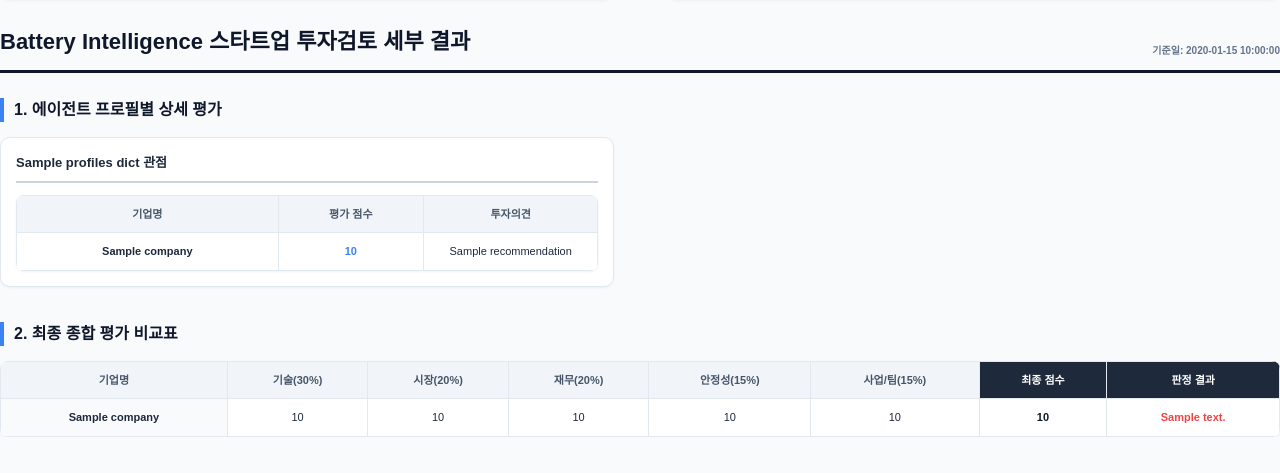
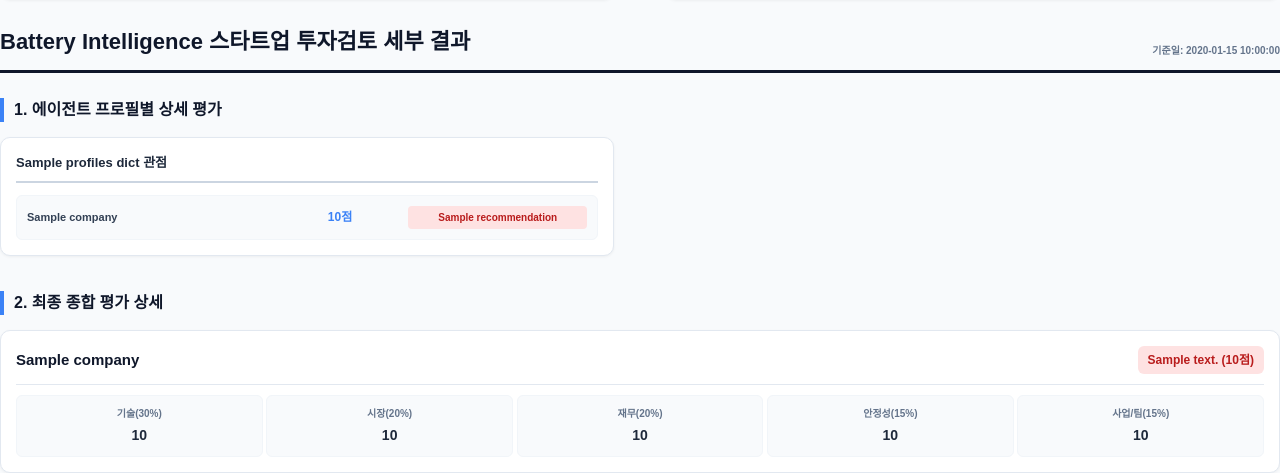
Before and after one commit to sumin-990416/Langchain_Skala_U3, a Python web app: template src/templates/report.html in a window 1280 px wide. Shown: the part 879-1352 px from the top of the page. Before the commit the page ends 1316 px from the top, so only its background shows below. Run offline with Jinja, Linux system fonts and the light colour scheme; the template is opened without the code that fills it: most values are stand-ins (such as "Sample title", 1, 10 or a date in 2020).

Commit message:
style: replace all tables with premium flexbox card UI

```diff
--- a/src/templates/report.html
+++ b/src/templates/report.html
@@ -158,30 +158,6 @@
             display: block;
         }
 
-        table {
-            width: 100%;
-            border-collapse: collapse;
-            margin-bottom: 0;
-            background: #ffffff;
-            border-radius: 8px;
-            overflow: hidden;
-            box-shadow: 0 1px 3px rgba(0,0,0,0.05);
-        }
-        th, td {
-            border: 1px solid #e2e8f0;
-            padding: 10px 8px;
-            text-align: center;
-            font-size: 11px;
-        }
-        th {
-            background-color: #f1f5f9;
-            color: #475569;
-            font-weight: 700;
-        }
-        tr:nth-child(even) {
-            background-color: #f8fafc;
-        }
-
         .page-break {
             page-break-before: always;
         }
@@ -219,6 +195,101 @@
             border-bottom: 2px solid #cbd5e1;
             padding-bottom: 8px;
             margin-bottom: 12px;
+        }
+
+        /* New Text-based layout styles */
+        .company-list {
+            display: flex;
+            flex-direction: column;
+            gap: 8px;
+        }
+        .company-row {
+            display: flex;
+            justify-content: space-between;
+            align-items: center;
+            background: #f8fafc;
+            padding: 10px;
+            border-radius: 6px;
+            border: 1px solid #f1f5f9;
+        }
+        .c-name {
+            font-weight: 700;
+            color: #334155;
+            width: 45%;
+            font-size: 11px;
+        }
+        .c-score {
+            font-weight: 800;
+            color: #3b82f6;
+            width: 25%;
+            text-align: center;
+            font-size: 12px;
+        }
+        .c-decision {
+            font-weight: 700;
+            font-size: 10px;
+            padding: 4px 8px;
+            border-radius: 4px;
+            width: 30%;
+            text-align: center;
+        }
+        .pass { background-color: #d1fae5; color: #059669; }
+        .fail { background-color: #fee2e2; color: #b91c1c; }
+
+        .final-container {
+            display: flex;
+            flex-direction: column;
+            gap: 15px;
+        }
+        .final-card {
+            background: #ffffff;
+            border-radius: 10px;
+            border: 1px solid #e2e8f0;
+            box-shadow: 0 1px 3px rgba(0,0,0,0.05);
+            padding: 15px;
+        }
+        .f-header {
+            display: flex;
+            justify-content: space-between;
+            align-items: center;
+            border-bottom: 1px solid #e2e8f0;
+            padding-bottom: 10px;
+            margin-bottom: 10px;
+        }
+        .f-name {
+            font-size: 15px;
+            font-weight: 800;
+            color: #0f172a;
+        }
+        .f-decision {
+            font-size: 12px;
+            font-weight: 700;
+            padding: 5px 10px;
+            border-radius: 6px;
+        }
+        .f-body {
+            display: flex;
+            justify-content: space-between;
+        }
+        .f-item {
+            background: #f8fafc;
+            padding: 10px;
+            border-radius: 6px;
+            width: 18%;
+            text-align: center;
+            border: 1px solid #f1f5f9;
+        }
+        .f-item span {
+            display: block;
+            font-size: 10px;
+            color: #64748b;
+            margin-bottom: 4px;
+            font-weight: 600;
+        }
+        .f-item strong {
+            display: block;
+            font-size: 14px;
+            color: #1e293b;
         }
     </style>
 </head>
@@ -287,69 +358,41 @@
         {% for profile_name, results in profiles_dict.items() %}
         <div class="profile-card">
             <h3>{{ profile_name }} 관점</h3>
-            <table>
-                <thead>
-                    <tr>
-                        <th style="width: 45%;">기업명</th>
-                        <th style="width: 25%;">평가 점수</th>
-                        <th style="width: 30%;">투자의견</th>
-                    </tr>
-                </thead>
-                <tbody>
-                    {% for item in results %}
-                    <tr>
-                        <td style="font-weight: 600;">{{ item.company }}</td>
-                        <td style="color: #3b82f6; font-weight: bold;">{{ item.result.weighted_score | round(2) }}</td>
-                        <td>
-                            {% if item.result.recommendation == "투자검토 추천" %}
-                                <span style="color: #10b981; font-weight: bold;">{{ item.result.recommendation }}</span>
-                            {% else %}
-                                {{ item.result.recommendation }}
-                            {% endif %}
-                        </td>
-                    </tr>
-                    {% endfor %}
-                </tbody>
-            </table>
+            <div class="company-list">
+                {% for item in results %}
+                <div class="company-row">
+                    <div class="c-name">{{ item.company }}</div>
+                    <div class="c-score">{{ item.result.weighted_score | round(2) }}점</div>
+                    <div class="c-decision {% if item.result.recommendation == '투자검토 추천' %}pass{% else %}fail{% endif %}">
+                        {{ item.result.recommendation }}
+                    </div>
+                </div>
+                {% endfor %}
+            </div>
         </div>
         {% endfor %}
     </div>
 
     <div style="margin-top: 15px;"></div>
-    <h2 class="section-title">2. 최종 종합 평가 비교표</h2>
-    <table>
-        <thead>
-            <tr>
-                <th>기업명</th>
-                <th>기술(30%)</th>
-                <th>시장(20%)</th>
-                <th>재무(20%)</th>
-                <th>안정성(15%)</th>
-                <th>사업/팀(15%)</th>
-                <th style="background-color:#1e293b; color:white;">최종 점수</th>
-                <th style="background-color:#1e293b; color:white;">판정 결과</th>
-            </tr>
-        </thead>
-        <tbody>
-            {% for c in companies %}
-            <tr>
-                <td style="font-weight: 600; background-color:#f8fafc;">{{ c.company_name }}</td>
-                <td>{{ c.domain_scores['technology'] | round(2) }}</td>
-                <td>{{ c.domain_scores['market'] | round(2) }}</td>
-                <td>{{ c.domain_scores['finance'] | round(2) }}</td>
-                <td>{{ c.domain_scores['risk'] | round(2) }}</td>
-                <td>{{ c.domain_scores['team'] | round(2) }}</td>
-                <td style="font-weight: bold; color: #0f172a;">{{ c.average_score | round(2) }}</td>
-                <td style="font-weight: bold;">
-                    {% if c.final_decision == "투자검토 추천" %}
-                        <span style="color: #10b981;">{{ c.final_decision }}</span>
-                    {% else %}
-                        <span style="color: #ef4444;">{{ c.final_decision }}</span>
-                    {% endif %}
-                </td>
-            </tr>
-            {% endfor %}
-        </tbody>
-    </table>
+    <h2 class="section-title">2. 최종 종합 평가 상세</h2>
+    <div class="final-container">
+        {% for c in companies %}
+        <div class="final-card">
+            <div class="f-header">
+                <span class="f-name">{{ c.company_name }}</span>
+                <span class="f-decision {% if c.final_decision == '투자검토 추천' %}pass{% else %}fail{% endif %}">
+                    {{ c.final_decision }} ({{ c.average_score | round(2) }}점)
+                </span>
+            </div>
+            <div class="f-body">
+                <div class="f-item"><span>기술(30%)</span> <strong>{{ c.domain_scores['technology'] | round(2) }}</strong></div>
+                <div class="f-item"><span>시장(20%)</span> <strong>{{ c.domain_scores['market'] | round(2) }}</strong></div>
+                <div class="f-item"><span>재무(20%)</span> <strong>{{ c.domain_scores['finance'] | round(2) }}</strong></div>
+                <div class="f-item"><span>안정성(15%)</span> <strong>{{ c.domain_scores['risk'] | round(2) }}</strong></div>
+                <div class="f-item"><span>사업/팀(15%)</span> <strong>{{ c.domain_scores['team'] | round(2) }}</strong></div>
+            </div>
+        </div>
+        {% endfor %}
+    </div>
 </body>
 </html>
```
